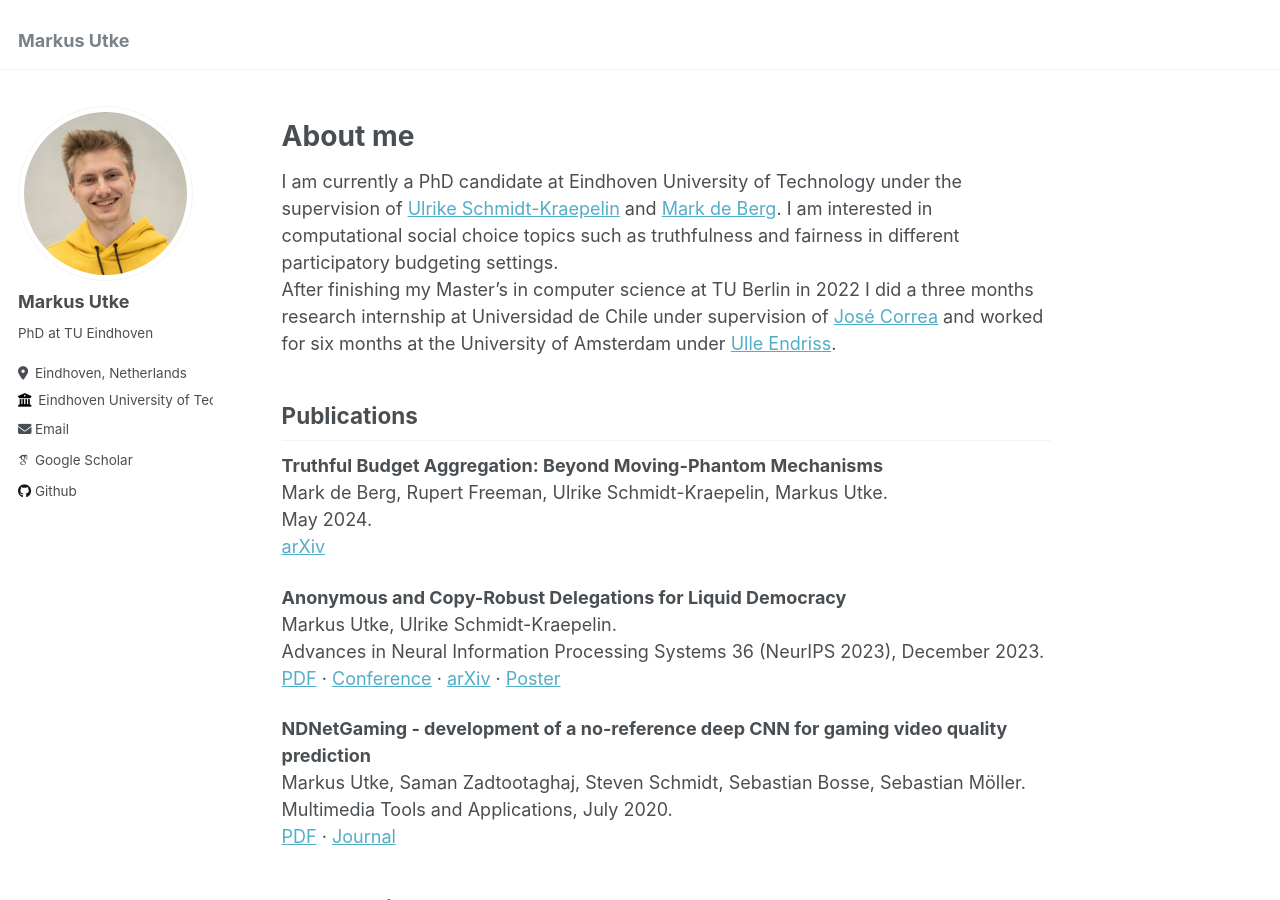
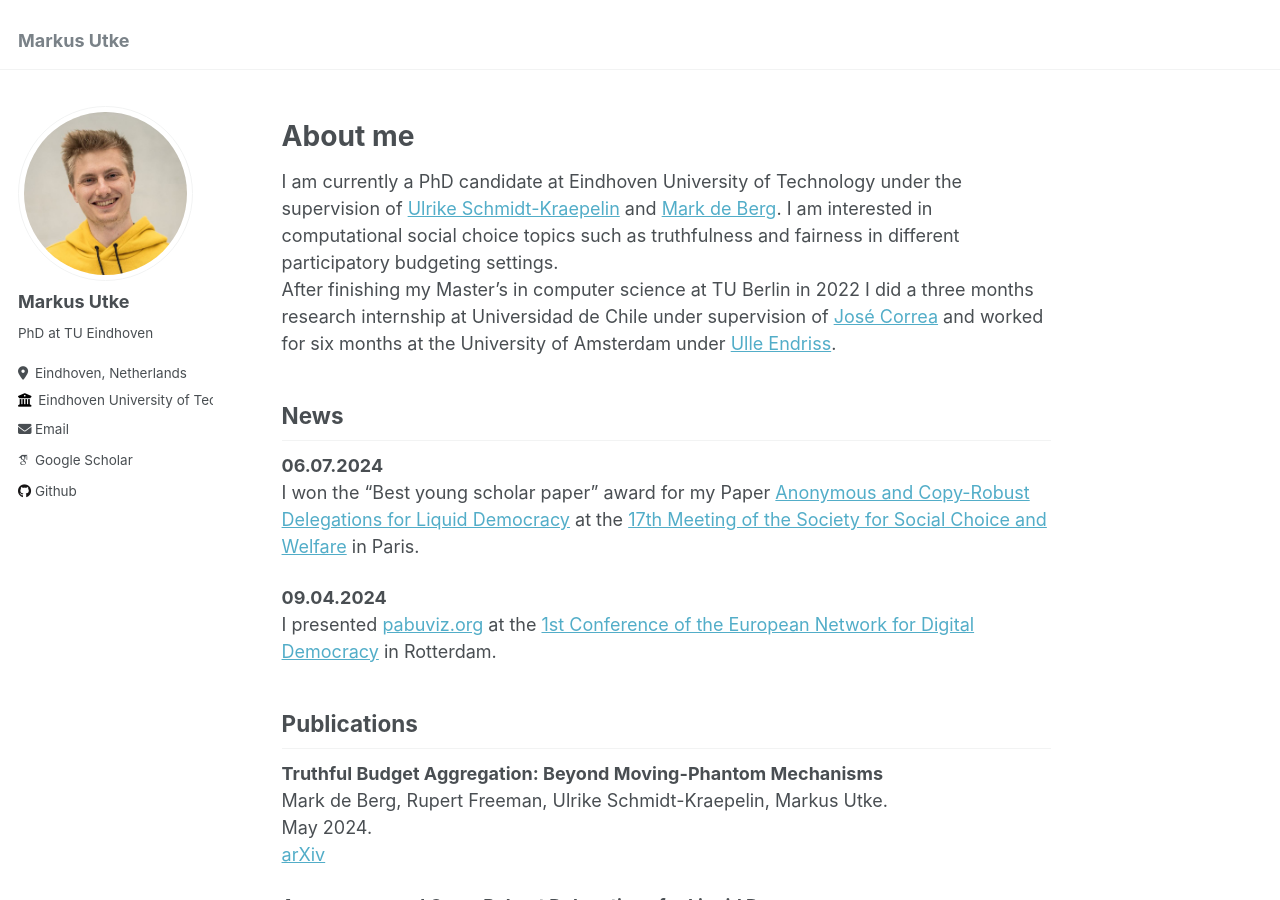
Before and after one commit to markus-utke/markus-utke.github.io, a Jekyll site: the page built from _pages/about.md, in a window 1280 px wide and 900 px high. Built offline with Jekyll 4.4.1, drawn with Linux system fonts in a browser that asks for light colours; some web fonts are replaced.

Commit message:
added news

```diff
--- a/_pages/about.md
+++ b/_pages/about.md
@@ -11,6 +11,15 @@ About me
 ======
 I am currently a PhD candidate at Eindhoven University of Technology under the supervision of [Ulrike Schmidt-Kraepelin](https://sites.google.com/view/schmidt-kraepelin) and [Mark de Berg](https://www.tue.nl/en/research/researchers/mark-de-berg). I am interested in computational social choice topics such as truthfulness and fairness in different participatory budgeting settings.\
 After finishing my Master's in computer science at TU Berlin in 2022 I did a three months research internship at Universidad de Chile under supervision of [José Correa](https://www.dii.uchile.cl/~jcorrea/) and worked for six months at the University of Amsterdam under [Ulle Endriss](https://staff.fnwi.uva.nl/u.endriss/).
+
+
+News
+------
+**06.07.2024** \
+I won the "Best young scholar paper" award for my Paper [Anonymous and Copy-Robust Delegations for Liquid Democracy](https://arxiv.org/abs/2307.01174) at the [17th Meeting of the Society for Social Choice and Welfare](https://website-50514.eventmaker.io/en/index) in Paris.
+
+**09.04.2024** \
+I presented [pabuviz.org](https://pabuviz.org/) at the [1st Conference of the European Network for Digital Democracy](https://www.eddy-network.eu/in-person-conference) in Rotterdam.
 
 
 Publications
```
